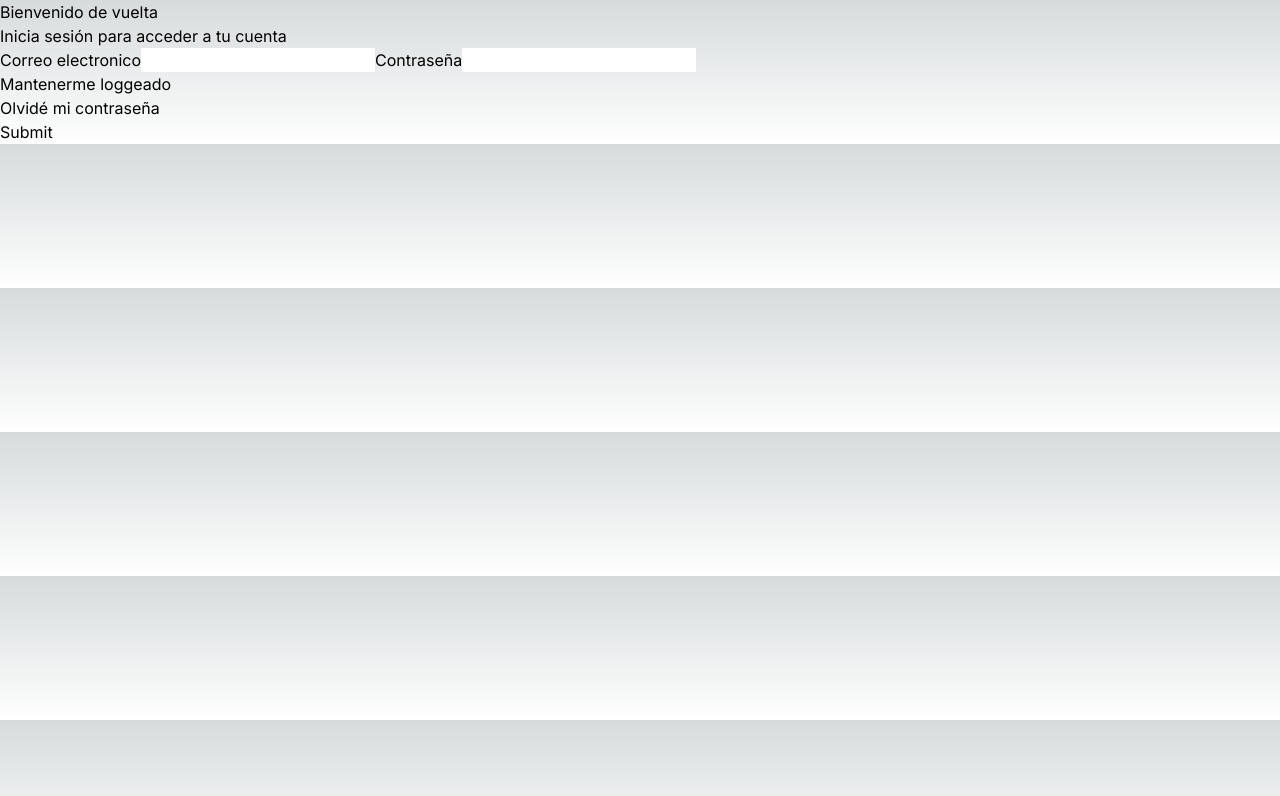
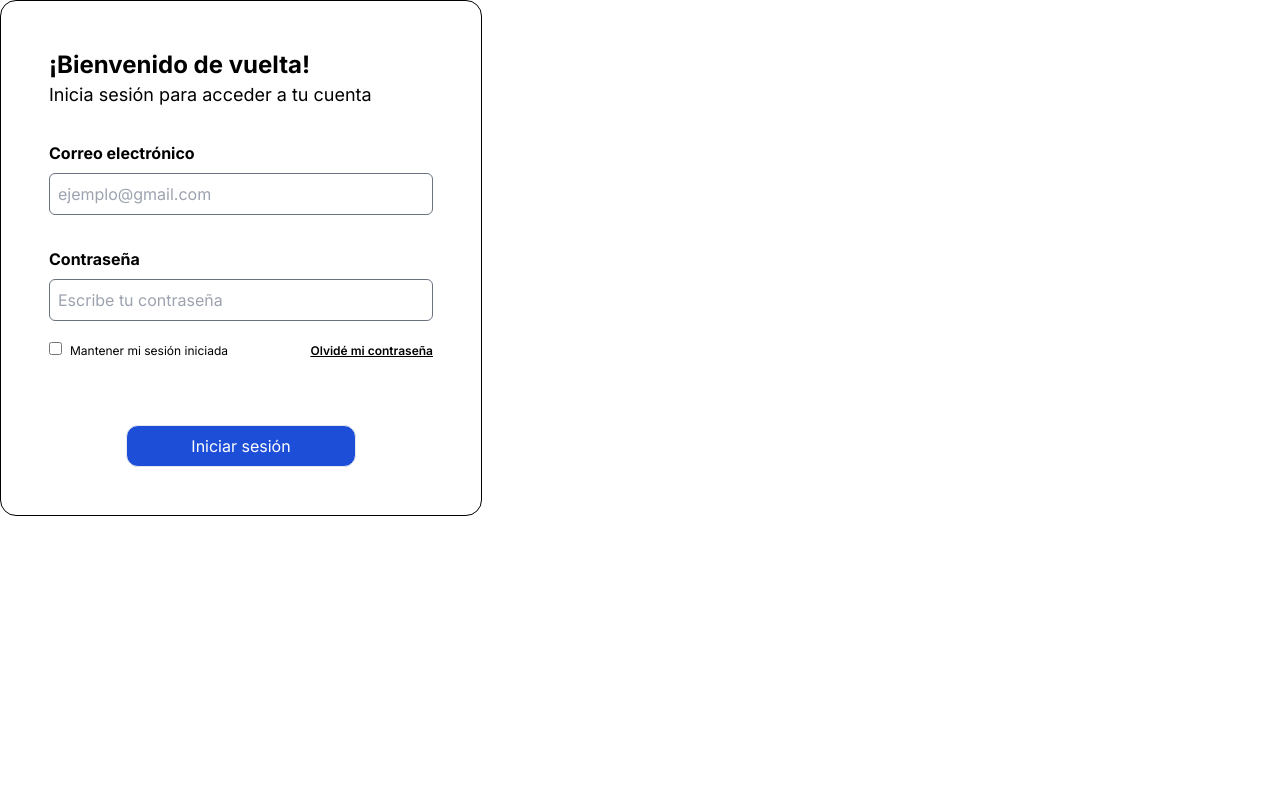
Before and after one commit to FranciscoMest02/StudentDetection, a Next.js app: page /pages/login in a window 1280 px wide. Shown: the top 796 px of the page. Built offline with nearby package versions, Linux system fonts and the light colour scheme.

Commit message:
css del componente de login

```diff
--- a/src/app/componentes/LoginView.jsx
+++ b/src/app/componentes/LoginView.jsx
@@ -16,27 +16,35 @@ const LoginView = () => {
       }
 
     return (
-        <>
-            <div>
-                <p>Bienvenido de vuelta</p>
-                <p>Inicia sesión para acceder a tu cuenta</p>
+        <div className='inline-block px-12 py-12 border border-black rounded-2xl'>
+            <p className='text-2xl bold font-bold'>¡Bienvenido de vuelta!</p>
+            <p className='text-lg'>Inicia sesión para acceder a tu cuenta</p>
 
-                <form onSubmit={onSubmit}>
-                    <label for="mail">Correo electronico</label>
-                    <input id="mail" type="text" name="mail" />
+            <form onSubmit={onSubmit}>
+                <div className='mt-8'>
+                    <label htmlFor="mail" className='block font-bold pb-2'>Correo electrónico</label>
+                    <input id="mail" type="text" name="mail" placeholder='ejemplo@gmail.com' className='w-96 border border-gray-500 rounded-md px-2 py-2'/>
+                </div>
 
-                    <label for="password">Contraseña</label>
-                    <input id="password" type="password" name="password" />
+                <div className='mt-8'>
+                    <label htmlFor="password" className='block font-bold pb-2'>Contraseña</label>
+                    <input id="password" type="password" name="password" placeholder='Escribe tu contraseña' className='w-96 border border-gray-500 rounded-md px-2 py-2' />
+                </div>
 
-                    <p>Mantenerme loggeado</p>
+                <div className='grid grid-cols-2 mt-4'>
+                    <label>
+                        <input type="checkbox" name="agree" value="yes" />
+                        <span className='ml-2 text-xs'>Mantener mi sesión iniciada</span>
+                    </label>
 
-                    <p><a>Olvidé mi contraseña</a></p>
+                    <span className='place-self-end'><a href='#' className='ml-2 text-xs underline font-semibold'>Olvidé mi contraseña</a></span>
+                </div>
+                <div className='flex justify-center mt-16 '>
+                    <button type="submit" className='border px-16 py-2 rounded-xl bg-blue-700 text-white'>Iniciar sesión</button>
+                </div>
+            </form>
 
-                    <button type="submit">Submit</button>
-                </form>
-
-            </div>
-        </>
+        </div>
     );
 }
 
--- a/src/app/globals.css
+++ b/src/app/globals.css
@@ -1,7 +1,8 @@
+
 @tailwind base;
 @tailwind components;
 @tailwind utilities;
-
+/*
 :root {
   --foreground-rgb: 0, 0, 0;
   --background-start-rgb: 214, 219, 220;
@@ -25,3 +26,4 @@ body {
     )
     rgb(var(--background-start-rgb));
 }
+*/
```
